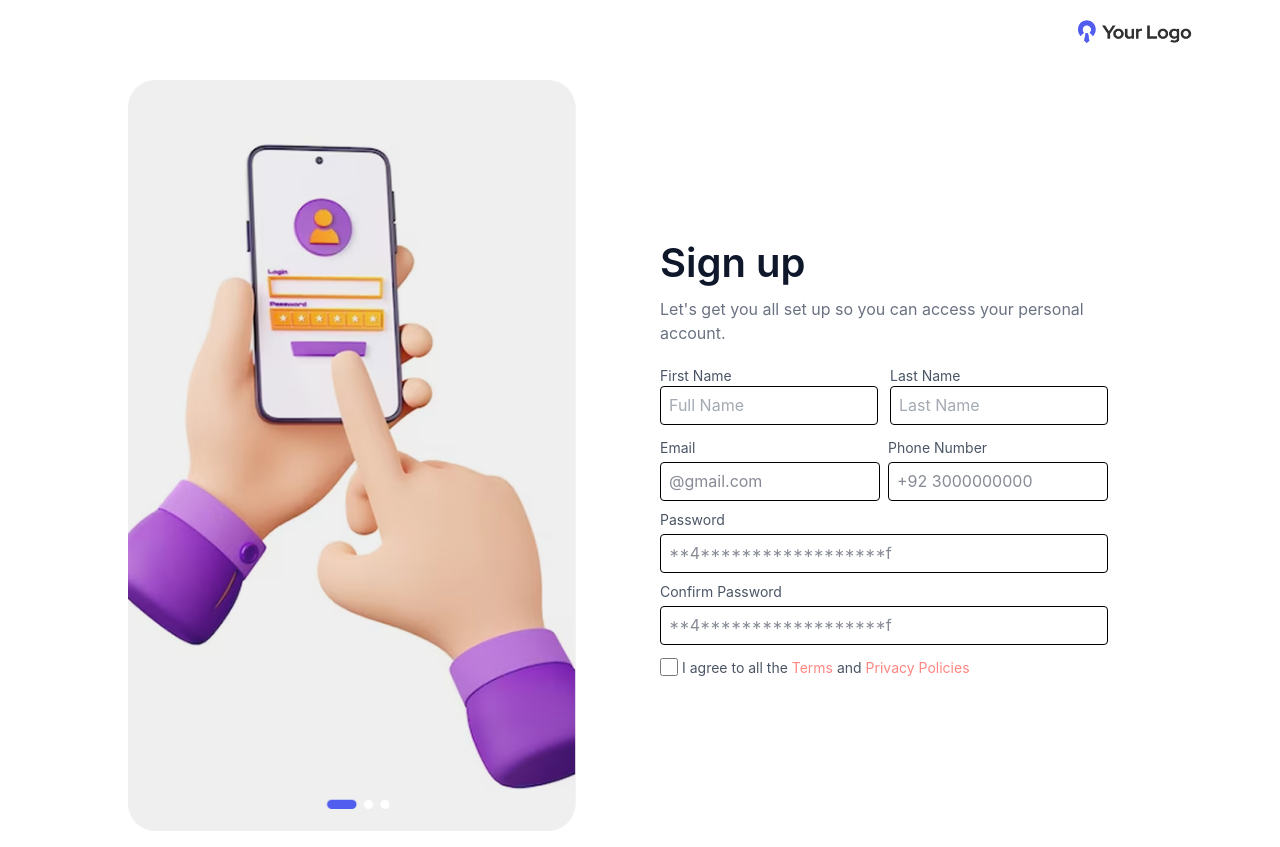
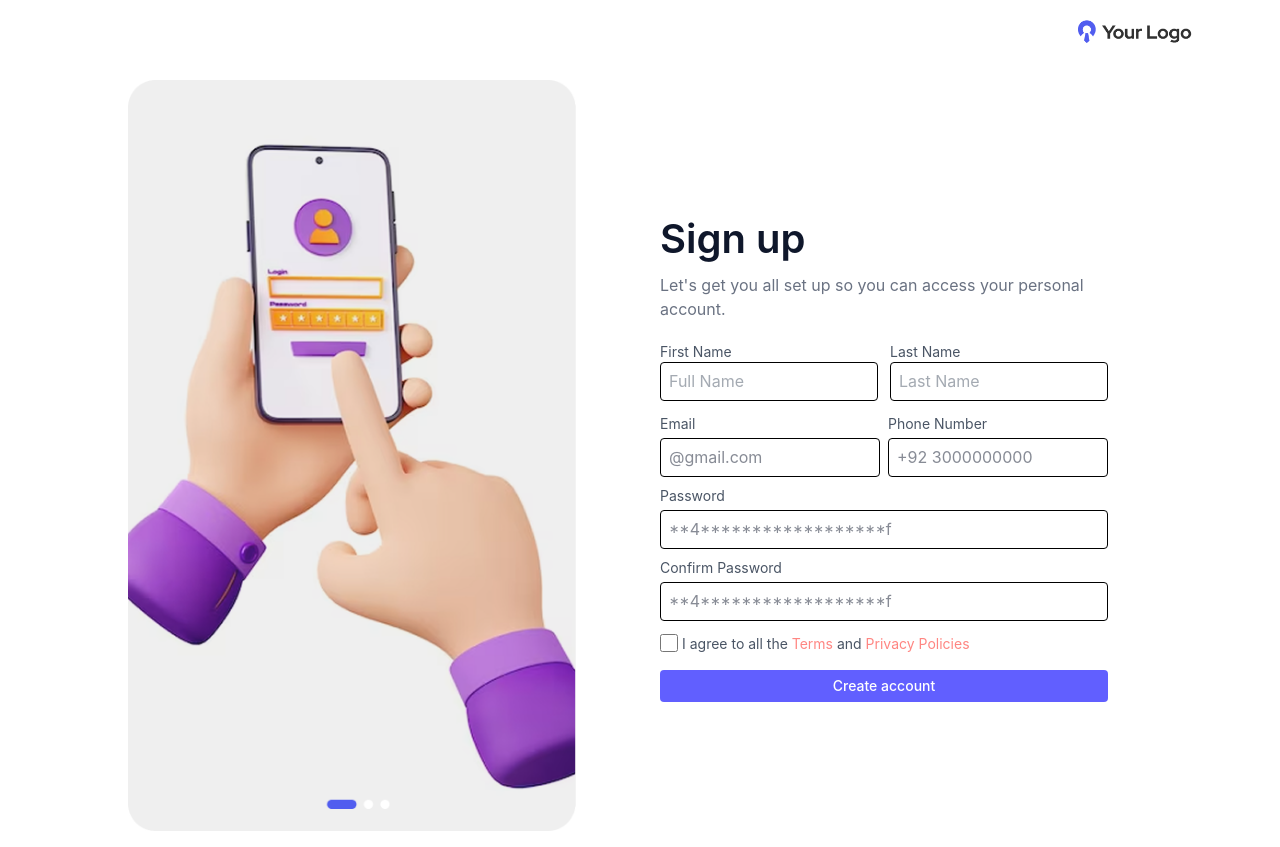
Before and after one commit to codewithabdullahbashir/Java-Script, a React (Vite) app in the folder my-react-app/: page / in a window 1280 px wide. Built offline with nearby package versions, Linux system fonts and the light colour scheme.

Commit message:
Add Button

```diff
--- a/my-react-app/src/screen/Signup.tsx
+++ b/my-react-app/src/screen/Signup.tsx
@@ -109,6 +109,12 @@ const Signup = () => {
                   <span className="text-[#FF8682]">Privacy Policies</span>
                 </p>
               </div>
+              <button
+                type="submit"
+                className="mt-4 h-8 w-full rounded-sm bg-indigo-500 text-[14px] font-medium text-white transition hover:bg-indigo-600"
+              >
+                Create account
+              </button>
             </form>
           </div>
         </div>
```
